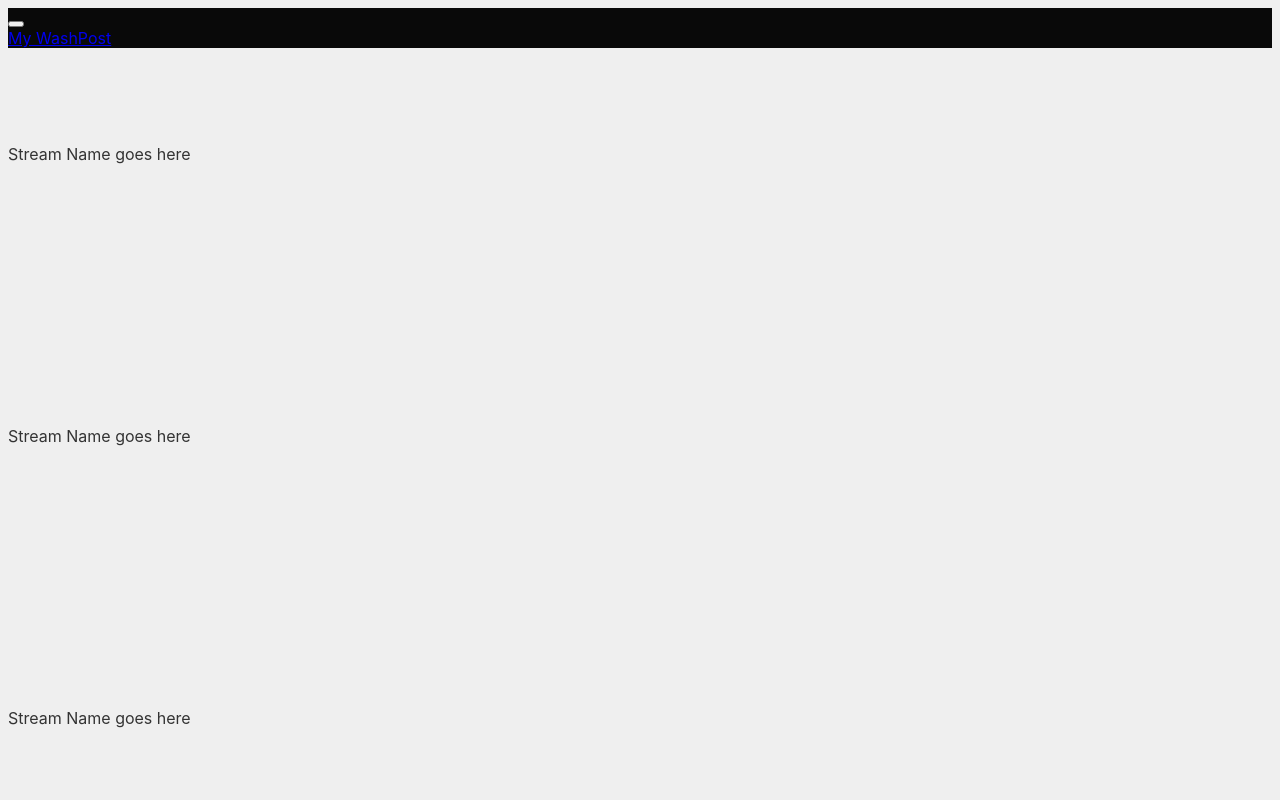
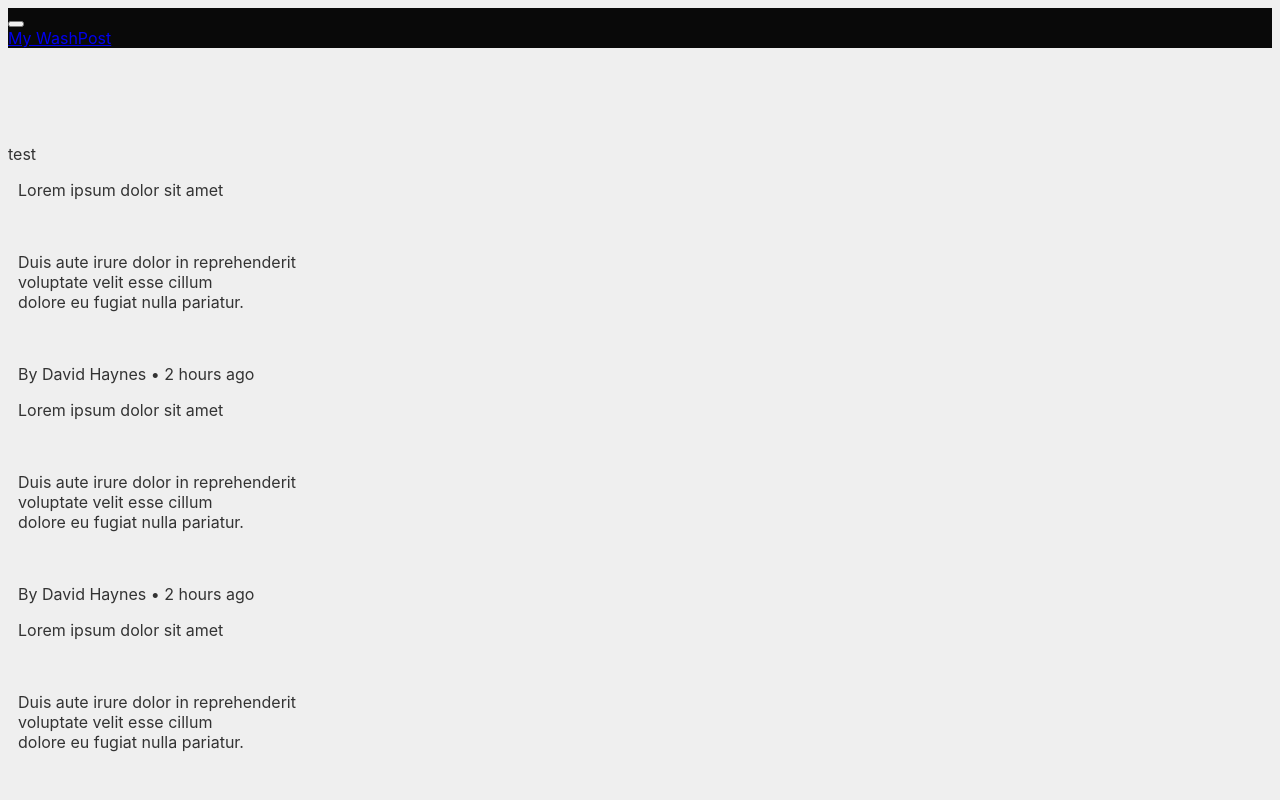
Before and after one commit to dhaynespls/article_streams, a React app: page / in a window 1280 px wide. Shown: the top 800 px of the page. Built offline with nearby package versions, Linux system fonts and the light colour scheme; the HTML template or start-up script is replaced by a standard one.

Commit message:
Streams have Articles, and they look fineee
- it's static but gets the point across

```diff
--- a/src/scss/global.scss
+++ b/src/scss/global.scss
@@ -1,19 +1,13 @@
-$font-stack:
-  // Safari for OS X and iOS (San Francisco)
-  -apple-system,
-  // Chrome >= 56 for OS X (San Francisco), Windows, Linux and Android
-  system-ui,
-  // Chrome < 56 for OS X (San Francisco)
-  BlinkMacSystemFont,
-  // Windows
-  "Segoe UI",
-  // Android
-  "Roboto",
-  // Basic web fallback
-  "Helvetica Neue", Arial, sans-serif !default;
-
+$font-stack : // Safari for OS X and iOS (San Francisco)
+-apple-system, // Chrome >= 56 for OS X (San Francisco), Windows, Linux and Android
+system-ui, // Chrome < 56 for OS X (San Francisco)
+BlinkMacSystemFont, // Windows
+"Segoe UI", // Android
+"Roboto", // Basic web fallback
+"Helvetica Neue",
+Arial,
+sans-serif !default;
 $primary-color: #333;
-
 html {
   font: 100% $font-stack;
 }
@@ -22,8 +16,9 @@ body {
   color: $primary-color;
   background-color: #efefef;
 }
+
 .navbar-color {
-  background: rgba(0,0,0,0.96);
+  background: rgba(0, 0, 0, 0.96);
 }
 
 .bump {
@@ -33,3 +28,7 @@ body {
 .stream {
   padding-bottom: 150px;
 }
+
+.nudge {
+  padding-left: 10px;
+}
--- /dev/null
+++ b/src/ts/article.tsx
@@ -0,0 +1,20 @@
+import * as React from "react";
+
+export function Article() {
+  return (
+    <div>
+      <div className="card">
+        <div className="card-block">
+            <p>Lorem ipsum dolor sit amet</p>
+            <br />
+            <p>Duis aute irure dolor in reprehenderit
+            <br />voluptate velit esse cillum
+            <br />
+            dolore eu fugiat nulla pariatur.</p>
+            <br />
+            <p>By David Haynes &bull; 2 hours ago</p>
+        </div>
+      </div>
+    </div>
+  );
+}
--- a/src/ts/main.tsx
+++ b/src/ts/main.tsx
@@ -8,10 +8,10 @@ export function Main() {
   return (
     <div className="container">
       <Nav />
-      <Stream />
-      <Stream />
-      <Stream />
-      <Stream />
+      <Stream name="test"/>
+      <Stream name="test2"/>
+      <Stream name="test3"/>
+      <Stream name="test4"/>
       <Footer />
    </div>
   );
--- a/src/ts/stream.tsx
+++ b/src/ts/stream.tsx
@@ -1,11 +1,24 @@
 import * as React from "react";
 
-export function Stream() {
+import { Article } from './article'
+
+export function Stream(props: {name: String}) {
   return (
     <div className="bump">
-      <p>Stream Name goes here</p>
-      <div className="card stream">
+      <p>{props.name}</p>
+      <div className="card">
         <div className="card-block">
+          <div className="row">
+            <div className="row-4 nudge">
+              <Article />
+            </div>
+            <div className="row-4 nudge">
+              <Article />
+            </div>
+            <div className="row-4 nudge">
+              <Article />
+            </div>
+          </div>
         </div>
       </div>
     </div>
```
